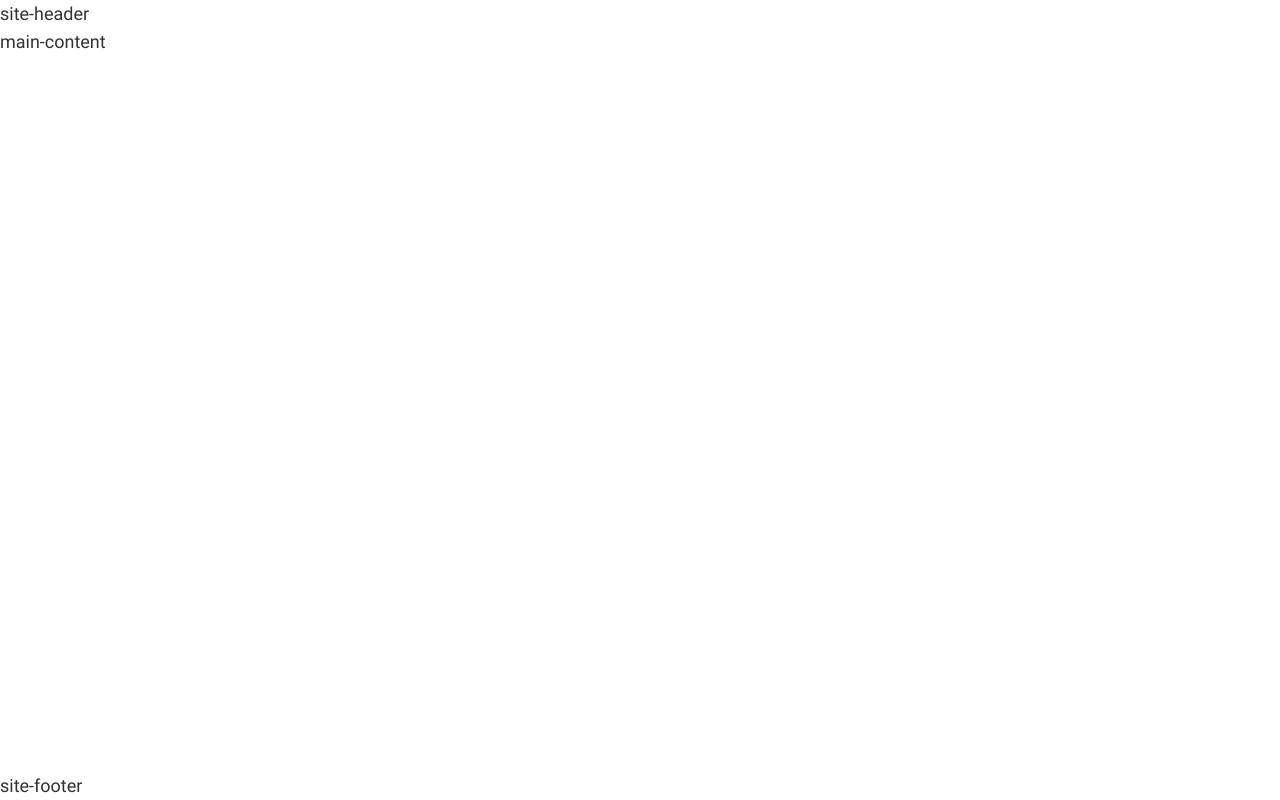
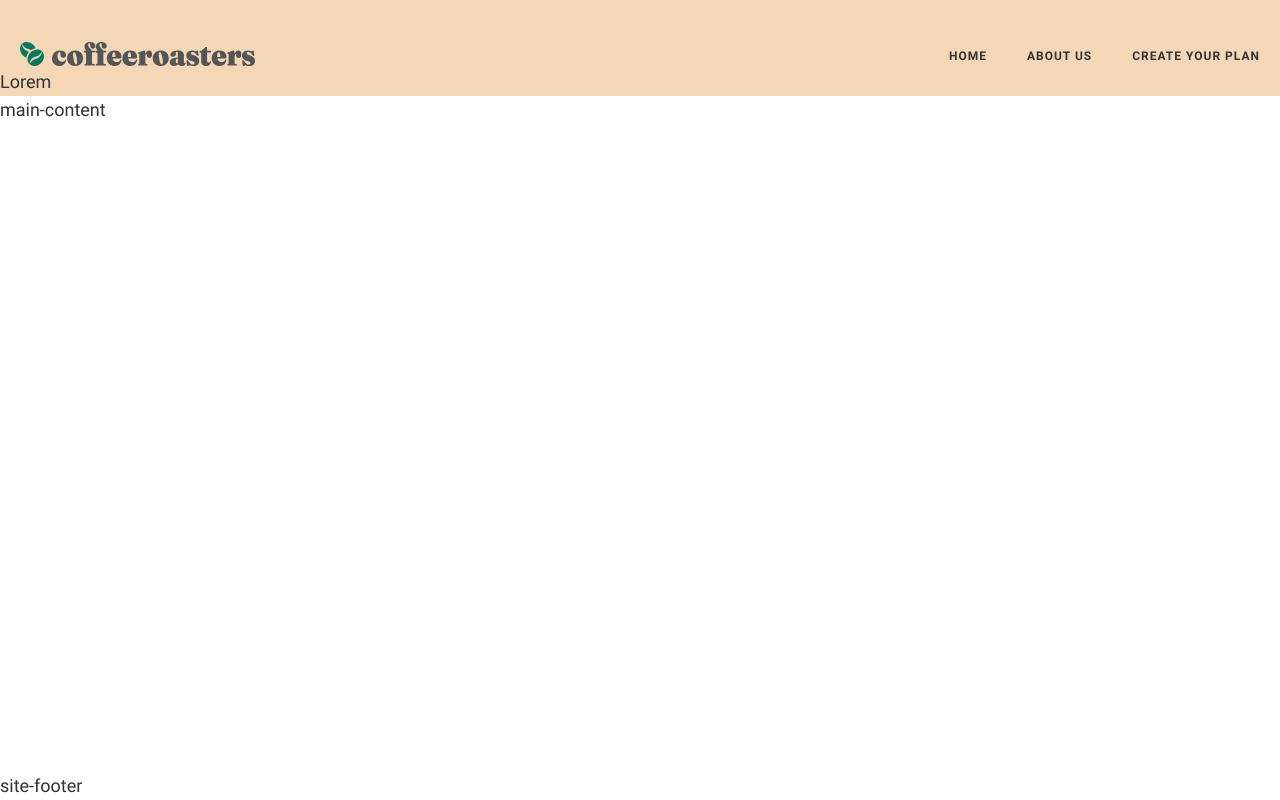
Before and after one commit to frontendoniyorbek/cofferoasters, a plain HTML site: page index.html in a window 1280 px wide. Drawn offline with Linux system fonts and the light colour scheme.

Commit message:
add site-header

```diff
--- a/css/styles..css
+++ b/css/styles..css
@@ -73,3 +73,64 @@ body {
 .main-content {
 	flex-grow: 1;
 }
+
+.site-heder-wrapper {
+	padding-top: 40px;
+	background-color: var(--gold-bg);
+}
+
+.site-header {
+	margin-bottom: 40px;
+}
+
+.site-header__container {
+	display: flex;
+	align-items: center;
+	justify-content: space-between;
+}
+
+.site-logo {
+	width: 235px;
+	height: 24px;
+	display: inline-block;
+	transition: opacity 0.4s ease;
+}
+
+.site-logo:hover {
+	opacity: 0.8;
+}
+
+.site-logo:active {
+	opacity: 0.6;
+}
+
+.site-nav {
+	list-style: none;
+	padding: 0;
+	margin: 0;
+	display: flex;
+	align-items: center;
+}
+
+.site-nav__item:not(:last-child) {
+	margin-right: 40px;
+}
+
+.site-nav__link {
+	text-transform: uppercase;
+	color: var(--text-color);
+	text-decoration: none;
+	transition: all 0.4s ease;
+	font-size: 12px;
+	letter-spacing: 1px;
+	line-height: 1.2;
+	font-weight: 700;
+}
+
+.site-nav__link:hover {
+	color: var(--green-bg);
+}
+
+.site-nav__link:active {
+	opacity: 0.6;
+}
--- a/index.html
+++ b/index.html
@@ -9,7 +9,27 @@
 		<link rel="stylesheet" href="css/styles..css" />
 	</head>
 	<body>
-		<header class="site-header">site-header</header>
+		<div class="site-heder-wrapper">
+			<headr class="site-header">
+				<div class="container site-header__container">
+					<a class="site-logo" href="/">
+						<img class="site-logo__img" src="img/logo.svg" alt="logo" width="235" height="24" />
+					</a>
+					<ul class="site-nav">
+						<li class="site-nav__item">
+							<a class="site-nav__link" href="/">HOME</a>
+						</li>
+						<li class="site-nav__item">
+							<a class="site-nav__link" href="/">ABOUT US</a>
+						</li>
+						<li class="site-nav__item">
+							<a class="site-nav__link" href="/">Create your plan</a>
+						</li>
+					</ul>
+				</div>
+			</headr>
+			<div class="hero">Lorem</div>
+		</div>
 		<main class="main-content">main-content</main>
 		<footer class="site-footer">site-footer</footer>
 	</body>
```
Also changed, not shown: img/logo.svg (added).
